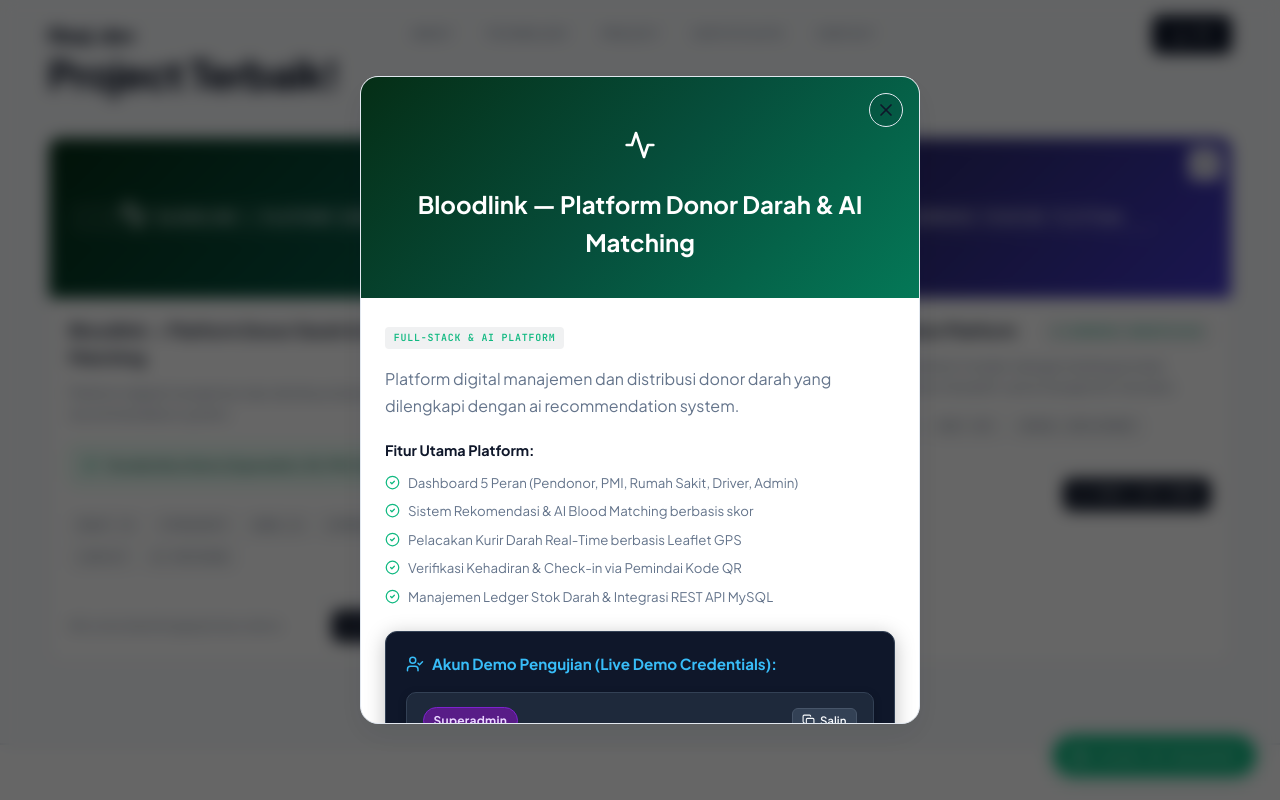
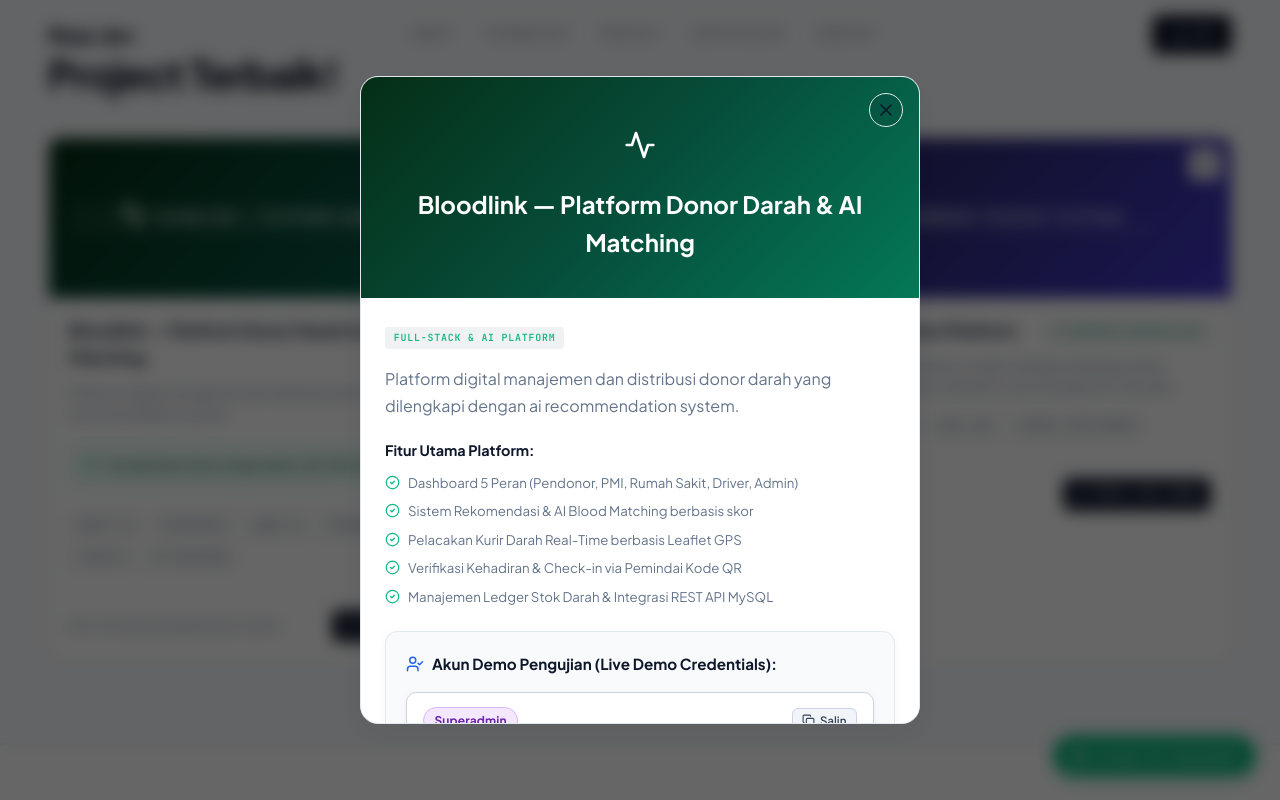
Before and after one commit to rizqimaksum16-coder/portofoliofix, a React (Vite) app: page / in a window 1280 px wide. Both pictures are taken after a click on the element 338 px from the left and 2748 px from the top of the page. Shown: the part 2348-3148 px from the top of the page. Built offline with nearby package versions, Linux system fonts and the light colour scheme.

Commit message:
Refine demo accounts UI with soft pastel theme and ultra crisp dark text

```diff
--- a/src/components/Projects.jsx
+++ b/src/components/Projects.jsx
@@ -236,41 +236,41 @@
               {selectedProject.demoAccounts && (
                 <div style={{
                   marginBottom: '1.5rem',
-                  background: '#0f172a',
-                  border: '1px solid #334155',
+                  background: '#f8fafc',
+                  border: '1px solid #e2e8f0',
                   borderRadius: '12px',
                   padding: '1.25rem',
-                  boxShadow: '0 4px 20px rgba(0, 0, 0, 0.25)'
+                  boxShadow: '0 2px 10px rgba(15, 23, 42, 0.04)'
                 }}>
                   <h4 style={{
                     fontSize: '0.95rem',
                     fontWeight: 700,
                     marginBottom: '1rem',
-                    color: '#38bdf8',
+                    color: '#0f172a',
                     display: 'flex',
                     alignItems: 'center',
                     gap: '0.5rem'
                   }}>
-                    <UserCheck size={18} style={{ color: '#38bdf8' }} /> Akun Demo Pengujian (Live Demo Credentials):
+                    <UserCheck size={18} style={{ color: '#2563eb' }} /> Akun Demo Pengujian (Live Demo Credentials):
                   </h4>
                   <div style={{ display: 'grid', gridTemplateColumns: 'repeat(auto-fit, minmax(230px, 1fr))', gap: '0.85rem' }}>
                     {selectedProject.demoAccounts.map((acc, idx) => {
                       const getRoleBadgeStyle = (role) => {
-                        if (role.includes('Superadmin')) return { bg: '#581c87', color: '#e9d5ff', border: '#7e22ce' };
-                        if (role.includes('Rumah Sakit')) return { bg: '#075985', color: '#bae6fd', border: '#0284c7' };
-                        if (role.includes('PMI')) return { bg: '#881337', color: '#fecdd3', border: '#be123c' };
-                        if (role.includes('Pendonor')) return { bg: '#064e3b', color: '#a7f3d0', border: '#047857' };
-                        return { bg: '#78350f', color: '#fde68a', border: '#b45309' }; // Driver / default
+                        if (role.includes('Superadmin')) return { bg: '#f3e8ff', color: '#6b21a8', border: '#d8b4fe' };
+                        if (role.includes('Rumah Sakit')) return { bg: '#e0f2fe', color: '#0369a1', border: '#7dd3fc' };
+                        if (role.includes('PMI')) return { bg: '#ffe4e6', color: '#be123c', border: '#fca5a5' };
+                        if (role.includes('Pendonor')) return { bg: '#dcfce7', color: '#15803d', border: '#86efac' };
+                        return { bg: '#fef3c7', color: '#b45309', border: '#fde047' }; // Driver / default
                       };
                       const badge = getRoleBadgeStyle(acc.role);
 
                       return (
                         <div key={idx} style={{
-                          background: '#1e293b',
+                          background: '#ffffff',
                           padding: '0.85rem 1rem',
                           borderRadius: '10px',
-                          border: '1px solid #334155',
-                          boxShadow: '0 2px 8px rgba(0, 0, 0, 0.2)'
+                          border: '1px solid #cbd5e1',
+                          boxShadow: '0 2px 8px rgba(15, 23, 42, 0.05)'
                         }}>
                           <div style={{ display: 'flex', justifyContent: 'space-between', alignItems: 'center', marginBottom: '0.6rem' }}>
                             <span style={{
@@ -279,18 +279,18 @@
                               background: badge.bg,
                               color: badge.color,
                               border: `1px solid ${badge.border}`,
-                              padding: '0.2rem 0.6rem',
+                              padding: '0.2rem 0.65rem',
                               borderRadius: '20px',
-                              letterSpacing: '0.02em'
+                              letterSpacing: '0.01em'
                             }}>
                               {acc.role}
                             </span>
                             <button
                               onClick={() => handleCopy(`${acc.email} | ${acc.password}`, idx)}
                               style={{
-                                background: copiedIdx === idx ? '#065f46' : '#334155',
-                                border: `1px solid ${copiedIdx === idx ? '#10b981' : '#475569'}`,
-                                color: copiedIdx === idx ? '#34d399' : '#f8fafc',
+                                background: copiedIdx === idx ? '#dcfce7' : '#f1f5f9',
+                                border: `1px solid ${copiedIdx === idx ? '#86efac' : '#cbd5e1'}`,
+                                color: copiedIdx === idx ? '#15803d' : '#334155',
                                 cursor: 'pointer',
                                 display: 'flex',
                                 alignItems: 'center',
@@ -303,18 +303,18 @@
                               }}
                               title="Salin Email & Password"
                             >
-                              {copiedIdx === idx ? <Check size={13} style={{ color: '#34d399' }} /> : <Copy size={13} />}
+                              {copiedIdx === idx ? <Check size={13} style={{ color: '#15803d' }} /> : <Copy size={13} />}
                               {copiedIdx === idx ? 'Tersalin!' : 'Salin'}
                             </button>
                           </div>
-                          <div style={{ fontSize: '0.8rem', fontFamily: 'var(--font-mono)', lineHeight: 1.6 }}>
+                          <div style={{ fontSize: '0.81rem', fontFamily: 'var(--font-mono)', lineHeight: 1.6 }}>
                             <div>
-                              <span style={{ color: '#94a3b8', fontWeight: 600 }}>Email: </span>
-                              <strong style={{ color: '#ffffff', fontWeight: 700, fontSize: '0.82rem' }}>{acc.email}</strong>
+                              <span style={{ color: '#64748b', fontWeight: 600 }}>Email: </span>
+                              <strong style={{ color: '#0f172a', fontWeight: 700, fontSize: '0.84rem' }}>{acc.email}</strong>
                             </div>
                             <div>
-                              <span style={{ color: '#94a3b8', fontWeight: 600 }}>Pass: </span>
-                              <strong style={{ color: '#facc15', fontWeight: 700, fontSize: '0.82rem' }}>{acc.password}</strong>
+                              <span style={{ color: '#64748b', fontWeight: 600 }}>Pass: </span>
+                              <strong style={{ color: '#0f172a', fontWeight: 700, fontSize: '0.84rem' }}>{acc.password}</strong>
                             </div>
                           </div>
                         </div>
```
